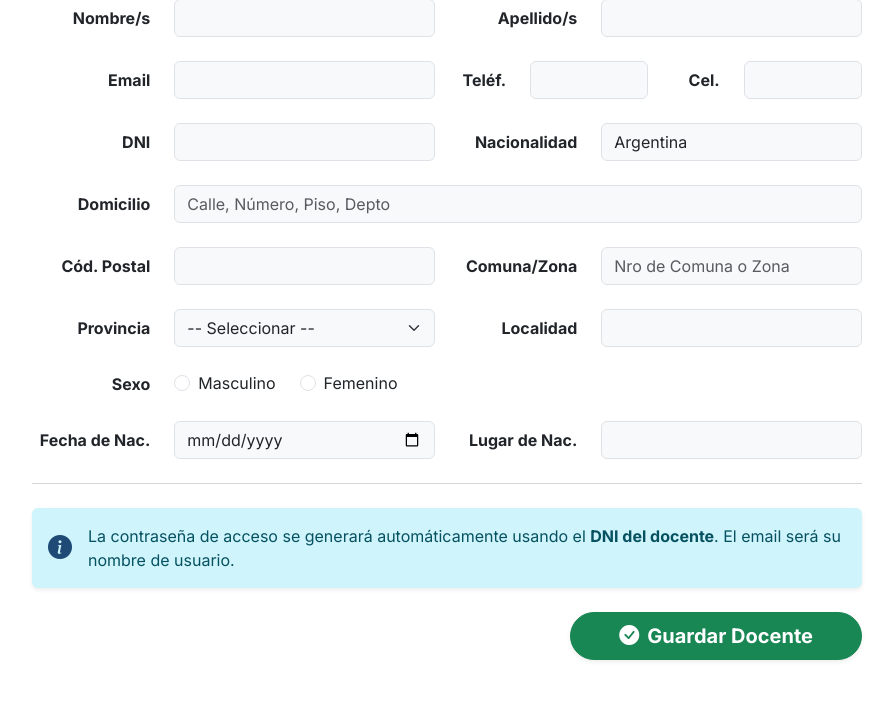
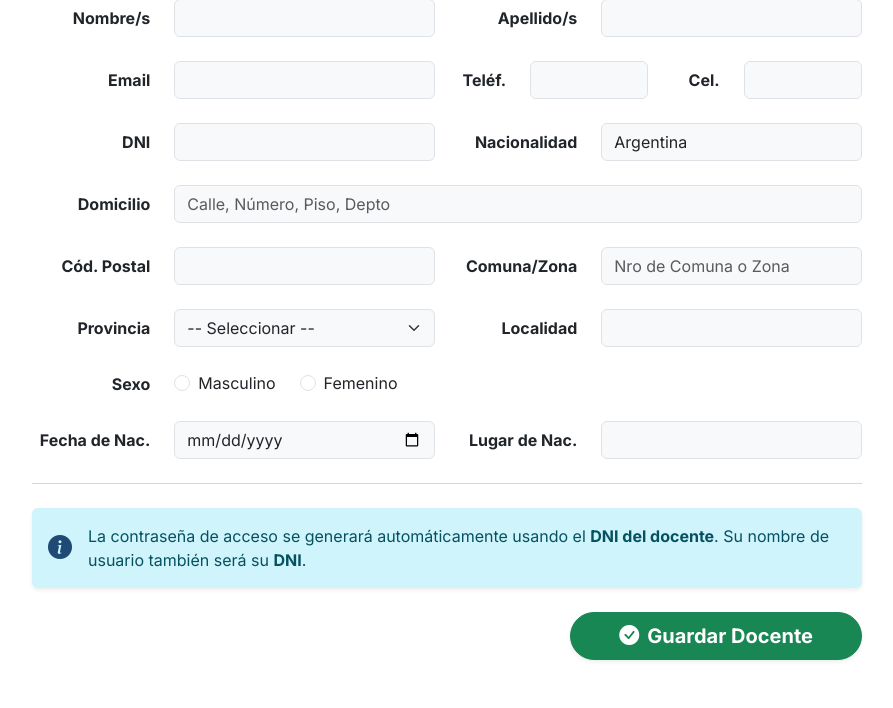
Before and after one commit to lucianonahuelrusso1991/SIGEET, a Django app: page /docentes/nuevo/ in a window 1280 px wide. Shown: the part 267-975 px from the top of the page, without its empty margins (193-1086 px from the left). Run offline with Django 5.2, Linux system fonts and the light colour scheme; a user stored in the database is signed in; data that the repository does not hold is empty; some libraries are stand-ins or nearby versions.

Commit message:
Corrige carteles informativos sobre nombre de usuario

```diff
--- a/gestion/templates/gestion/alta_alumno.html
+++ b/gestion/templates/gestion/alta_alumno.html
@@ -199,7 +199,7 @@
                 </div>
 
                 <div class="alert alert-info">
-                    <strong>Información de Acceso:</strong> Se creará un usuario automáticamente. El usuario será el Email del estudiante y su contraseña inicial será su DNI.
+                    <i class="bi bi-info-circle-fill me-2"></i><strong>Información de Acceso:</strong> Se creará un usuario automáticamente. El usuario será el <strong>DNI</strong> del estudiante y su contraseña inicial también será su <strong>DNI</strong>.
                 </div>
             </div>
 
--- a/gestion/templates/gestion/alta_docente.html
+++ b/gestion/templates/gestion/alta_docente.html
@@ -159,7 +159,7 @@
                     <div class="alert alert-info border-0 shadow-sm d-flex align-items-center">
                         <i class="bi bi-info-circle-fill fs-4 me-3 text-primary"></i>
                         <div>
-                            La contraseña de acceso se generará automáticamente usando el <strong>DNI del docente</strong>. El email será su nombre de usuario.
+                            La contraseña de acceso se generará automáticamente usando el <strong>DNI del docente</strong>. Su nombre de usuario también será su <strong>DNI</strong>.
                         </div>
                     </div>
 
```
